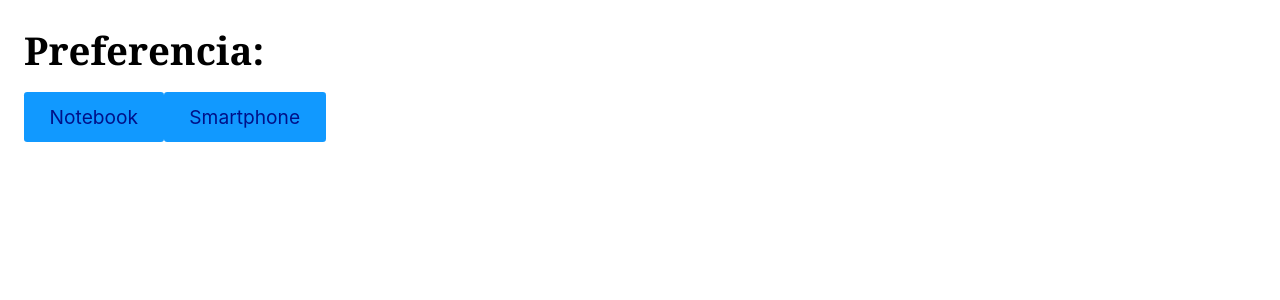
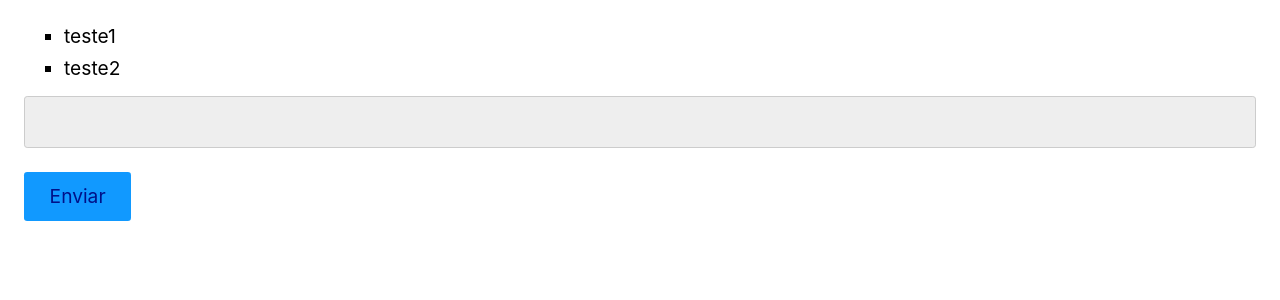
Before and after one commit to narciso-roberto/FUP, a React (Vite) app: page / in a window 1280 px wide. Shown: the top 300 px of the page. Built offline with nearby package versions, Linux system fonts and the light colour scheme.

Commit message:
sistema de comentarios usando useRef()

```diff
--- a/src/App.jsx
+++ b/src/App.jsx
@@ -1,35 +1,34 @@
-import React, { useEffect, useState } from 'react';
+import React from 'react';
 import Comp from './Comp'
 
 
 const App = () => {
+  const [comentario,setComentario] = React.useState(['teste1','teste2'])
+  const [input,setInput] = React.useState('')
+  const campo = React.useRef()
 
-  const [alvo,setAlvo] = useState(null)
-
-  React.useEffect(() => {
-    if(localStorage.produto){
-      setAlvo(localStorage.produto)
-    }
-  },[])
-
-  React.useEffect(() => {
-    if(alvo)
-      localStorage.produto = alvo
-  },[alvo])
-
-  function click({target}){
-    setAlvo(target.innerText.toLowerCase())
+  function click(){
+    setComentario([...comentario, campo.current.value])
+    setInput('')
+    campo.current.focus()
   }
 
-
-  return(<>
-  <h1>Preferencia: {alvo}</h1>
-  <button onClick={click}>Notebook</button>
-  <button onClick={click}>Smartphone</button>
-
-  <Comp produto={alvo}/>
-  {/* se voce colocar um ternario aki nao seria melhor ? */}
-  </>)
+  return (<div>
+    <ul>
+      {comentario.map((text) => {
+        return <li key={text}>{text}</li>
+      })}
+    </ul>
+    <input
+        type="text"
+        value={input}
+        ref={campo}
+        onChange={({ target }) => setInput(target.value)}
+      />
+      <br />
+      <button onClick={click}>Enviar</button>
+    </div>
+  );
 };
 
 export default App;
--- a/src/Comp.jsx
+++ b/src/Comp.jsx
@@ -1,28 +1,10 @@
-import React, { useEffect, useState } from 'react'
+import React from 'react'
 
-const Comp = ({produto}) => {
+const Comp = () => {
 
-    const [alvo,setAlvo] = useState(null)
 
-    useEffect(() => {
-      if(produto != null){
-        async function pull(){
-          const dadosJson = await (await fetch('https://ranekapi.origamid.dev/json/api/produto/'+produto)).json()
-          setAlvo(dadosJson)
-        }
-        pull()
-      }
+  return <p>Produto</p>;
+};
 
-    },[produto])
-
-    if(alvo!= null){
-      return (
-        <div>
-          <h1>{alvo.nome}</h1>
-          <p>{alvo.preco}</p>
-        </div>
-      )
-    }
-}
 
 export default Comp
```
